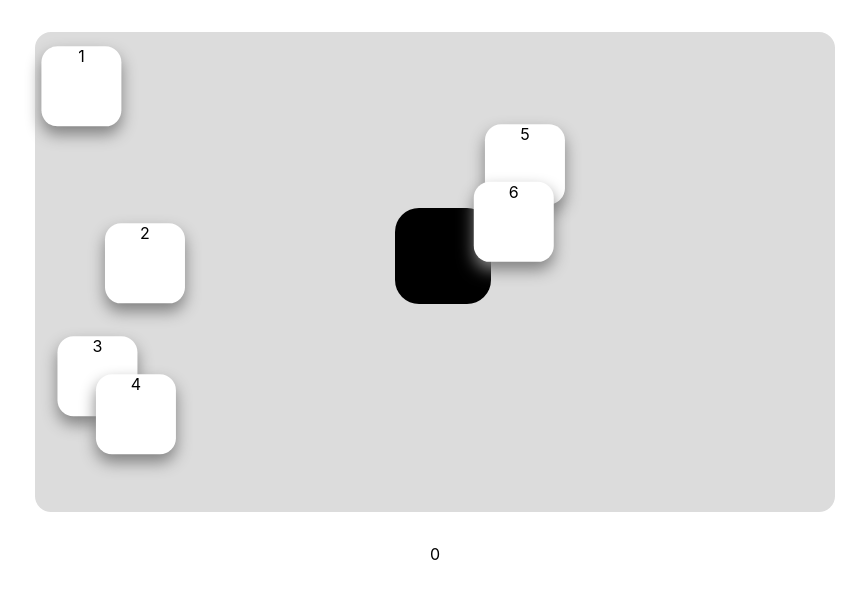
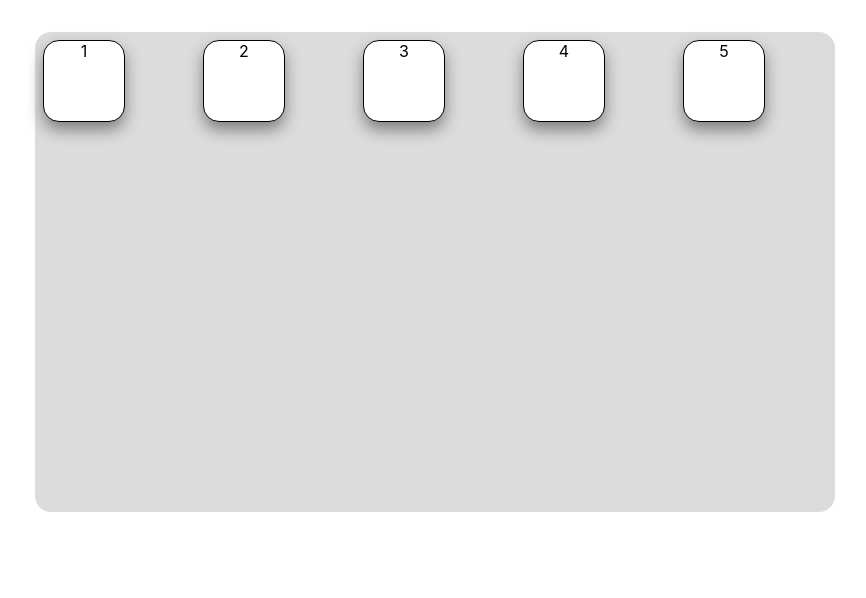
Before and after one commit to HENOZIWD/solitaire, a React (Create React App) app: page / in a window 1280 px wide. Shown: the top 598 px of the page, without its empty margins (205-1071 px from the left). Built offline with nearby package versions, Linux system fonts and the light colour scheme.

Commit message:
Add stacking card on cards

```diff
--- a/src/components/App.tsx
+++ b/src/components/App.tsx
@@ -9,70 +9,115 @@ export interface ICardPosition {
 
 const App = () => {
 
-  const getRandomArbitrary = (min: number, max: number) => {
-    return Math.random() * (max - min) + min;
-  }
-
   const baseFontSizeString = getComputedStyle(document.documentElement).getPropertyValue('font-size');
   const baseFontSize = +baseFontSizeString.slice(0, baseFontSizeString.indexOf('px'));
   const boardWidth = baseFontSize * 50;
   const boardHeight = baseFontSize * 30;
+  const cardWidth = baseFontSize * 5;
+  const cardHeight = baseFontSize * 5;
+  const gap = baseFontSize;
   const [cardPositions, setCardPositions] = useState<ICardPosition[]>([
-    { x: getRandomArbitrary(0, boardWidth - baseFontSize * 5), y: getRandomArbitrary(0, boardHeight - baseFontSize * 5) },
-    { x: getRandomArbitrary(0, boardWidth - baseFontSize * 5), y: getRandomArbitrary(0, boardHeight - baseFontSize * 5) },
-    { x: getRandomArbitrary(0, boardWidth - baseFontSize * 5), y: getRandomArbitrary(0, boardHeight - baseFontSize * 5) },
-    { x: getRandomArbitrary(0, boardWidth - baseFontSize * 5), y: getRandomArbitrary(0, boardHeight - baseFontSize * 5) },
-    { x: getRandomArbitrary(0, boardWidth - baseFontSize * 5), y: getRandomArbitrary(0, boardHeight - baseFontSize * 5) },
-    { x: getRandomArbitrary(0, boardWidth - baseFontSize * 5), y: getRandomArbitrary(0, boardHeight - baseFontSize * 5) },
+    { x: 0 + gap / 2, y: 0 + gap / 2 },
+    { x: 0 + gap / 2 + cardWidth * 2, y: 0 + gap / 2 },
+    { x: 0 + gap / 2 + cardWidth * 4, y: 0 + gap / 2 },
+    { x: 0 + gap / 2 + cardWidth * 6, y: 0 + gap / 2 },
+    { x: 0 + gap / 2 + cardWidth * 8, y: 0 + gap / 2 },
   ]);
-  const [stack, setStack] = useState<Array<number>>([0]);
+  const [realCardPositions, setRealCardPositions] = useState<ICardPosition[]>([
+    { x: 0 + gap / 2, y: 0 + gap / 2 },
+    { x: 0 + gap / 2 + cardWidth * 2, y: 0 + gap / 2 },
+    { x: 0 + gap / 2 + cardWidth * 4, y: 0 + gap / 2 },
+    { x: 0 + gap / 2 + cardWidth * 6, y: 0 + gap / 2 },
+    { x: 0 + gap / 2 + cardWidth * 8, y: 0 + gap / 2 },
+  ]);
+  // const [cardStacks, setCardStacks] = useState<number[][]>(Array.from({ length: 5 }, () => []));
 
-  const pushStack = (i: number) => {
-    if (stack[stack.length - 1] + 1 === i) {
-      const newStack = stack.slice();
-      newStack.push(i);
-      setStack(newStack);
+  // const stackCard = (i: number) => {
+
+  // }
+
+  const checkCardBoundary = (i: number, pos: ICardPosition) => {
+    let newPos = {...pos};
+    let isStacked = false;
+
+
+    for (let cardIdx = 0; cardIdx < i; cardIdx++) {
+      if (cardIdx !== i &&
+        cardPositions[cardIdx].x - gap < newPos.x &&
+        newPos.x < cardPositions[cardIdx].x + gap &&
+        cardPositions[cardIdx].y + baseFontSize * 3 / 2 - gap < newPos.y &&
+        newPos.y < cardPositions[cardIdx].y + baseFontSize * 3 / 2 + gap) {
+
+          newPos = { x: cardPositions[cardIdx].x, y: cardPositions[cardIdx].y + baseFontSize * 3 / 2};
+          isStacked = true;
+          break;
+      }
     }
+
+    return { isStacked: isStacked, newPos: newPos };
   }
 
-  const popStack = (i: number) => {
-    if (stack[stack.length - 1] === i) {
-      const newStack = stack.slice();
-      newStack.pop();
-      setStack(newStack);
+  const checkBoardBoundary = (i: number, pos: ICardPosition) => {
+    let newPos = {...pos};
+    if (newPos.x < 0 + gap) {
+      newPos.x = 0 + gap / 2;
     }
+    else if (boardWidth - cardWidth - gap < newPos.x) {
+      newPos.x = boardWidth - cardWidth - gap / 2;
+    }
+
+    if (newPos.y < 0 + gap) {
+      newPos.y = 0 + gap / 2;
+    }
+    else if (boardHeight - cardHeight - gap < newPos.y) {
+      newPos.y = boardHeight - cardHeight - gap / 2;
+    }
+
+    return newPos;
   }
 
-  const movePosition = (i: number, x: number, y: number) => {
+  const checkBoundary = (i: number, pos: ICardPosition) => {
+    let newPos = pos;
+
+    newPos = checkBoardBoundary(i, newPos);
+    newPos = checkCardBoundary(i, newPos).newPos;
+
+    return newPos;
+  }
+
+  const movePosition = (i: number, newPos: ICardPosition) => {
     const newCardPositions = cardPositions.slice();
-    newCardPositions[i] = { x: x, y: y };
+    newCardPositions[i] = checkBoundary(i, newPos);
     setCardPositions(newCardPositions);
+  }
+
+  const moveRealPosition = (i: number, newPos: ICardPosition) => {
+    const newRealCardPositions = realCardPositions.slice();
+    newRealCardPositions[i] = {...newPos};
+    setRealCardPositions(newRealCardPositions);
+    setCardPositions(newRealCardPositions);
   }
 
   return (
     <>
     <div className={styles.container}>
       <div className={styles.board}>
-        <div className={styles.cell} />
         {cardPositions.map((c, i) => (
           <Card
             key={i}
             cardIndex={i}
-            xPos={cardPositions[i].x}
-            yPos={cardPositions[i].y}
+            pos={cardPositions[i]}
+            realPos={realCardPositions[i]}
             boardWidth={boardWidth}
             boardHeight={boardHeight}
+            cardWidth={cardWidth}
+            cardHeight={cardHeight}
             movePosition={movePosition}
-            pushStack={pushStack}
-            popStack={popStack}
+            moveRealPosition={moveRealPosition}
+            checkCardBoundary={checkCardBoundary}
           />
         ))}
       </div>
-      {stack.map((num, index) => (
-        <div key={index}>
-          {num}
-        </div>
-      ))}
     </div>
     </>
   );
--- a/src/components/card.tsx
+++ b/src/components/card.tsx
@@ -1,35 +1,35 @@
 import React, { useEffect, useState } from 'react';
 import styles from '../styles/Card.module.css';
+import { ICardPosition } from './App';
 
 interface ICardProps {
   cardIndex: number;
-  xPos: number;
-  yPos: number;
+  pos: ICardPosition;
+  realPos: ICardPosition;
   boardWidth: number;
   boardHeight: number;
-  movePosition: (i: number, x: number, y: number) => void;
-  pushStack: (i: number) => void;
-  popStack: (i: number) => void;
+  cardWidth: number;
+  cardHeight: number;
+  movePosition: (i: number, newPos: ICardPosition) => void;
+  moveRealPosition: (i: number, newPos: ICardPosition) => void;
+  checkCardBoundary: (i: number, pos: ICardPosition) => { isStacked: boolean, newPos: ICardPosition }
 }
 
 const Card = (props: ICardProps) => {
 
-  const baseFontSizeString = getComputedStyle(document.documentElement).getPropertyValue('font-size');
-  const baseFontSize = +baseFontSizeString.slice(0, baseFontSizeString.indexOf('px'));
-  const cardWidth = baseFontSize * 5;
-  const cardHeight = baseFontSize * 5;
-  const gap = baseFontSize * 2;
-
   const [clicked, setClicked] = useState<boolean>(false);
 
   useEffect(() => {
-    if (!clicked && props.xPos === baseFontSize * 23 && props.yPos === baseFontSize * 11.5) {
-      props.pushStack(props.cardIndex + 1);
+    if (!clicked) {
+      const moveResult = props.checkCardBoundary(props.cardIndex, props.pos);
+      if (moveResult.isStacked) {
+        props.moveRealPosition(props.cardIndex, moveResult.newPos);
+      }
+      else {
+        props.movePosition(props.cardIndex, props.realPos);
+      }
     }
-    else if (!clicked && !(props.xPos === baseFontSize * 23 && props.yPos === baseFontSize * 11.5)){
-      props.popStack(props.cardIndex + 1);
-    }
-  }, [clicked]);
+  }, [clicked])
 
   const mouseDown = (clickEvent: React.MouseEvent<HTMLDivElement>) => {
     clickEvent.preventDefault();
@@ -38,30 +38,7 @@ const Card = (props: ICardProps) => {
       const deltaX = moveEvent.clientX - clickEvent.clientX;
       const deltaY = moveEvent.clientY - clickEvent.clientY;
 
-      let nextX = props.xPos + deltaX;
-      let nextY = props.yPos + deltaY;
-
-      if (nextX < 0 + gap) {
-        nextX = 0 + gap / 4;
-      }
-      if (props.boardWidth - cardWidth - gap < nextX) {
-        nextX = props.boardWidth - cardWidth - gap / 4;
-      }
-
-      if (nextY < 0 + gap) {
-        nextY = 0 + gap / 4;
-      }
-      if (props.boardHeight - cardHeight - gap < nextY) {
-        nextY = props.boardHeight - cardHeight - gap / 4;
-      }
-
-      if (baseFontSize * 22.5 - gap / 2 < nextX && nextX < baseFontSize * 22.5 + gap &&
-          baseFontSize * 11 - gap / 2 < nextY && nextY < baseFontSize * 11 + gap) {
-        nextX = baseFontSize * 23;
-        nextY = baseFontSize * 11.5;
-      }
-
-      props.movePosition(props.cardIndex, nextX, nextY);
+      props.movePosition(props.cardIndex,{ x: props.pos.x + deltaX, y: props.pos.y + deltaY });
     }
 
     const mouseUp = () => {
@@ -80,9 +57,9 @@ const Card = (props: ICardProps) => {
       className={styles.card}
       onMouseDown={mouseDown}
       style={{
-        transform: `translateX(${props.xPos}px) translateY(${props.yPos}px) scale(${clicked ? 0.9 : 1})`,
-        width: `${cardWidth}px`,
-        height: `${cardHeight}px`,
+        transform: `translateX(${props.pos.x}px) translateY(${props.pos.y}px) scale(${clicked ? 0.9 : 1})`,
+        width: `${props.cardWidth}px`,
+        height: `${props.cardHeight}px`,
       }}
     >
       {props.cardIndex + 1}
--- a/src/styles/Card.module.css
+++ b/src/styles/Card.module.css
@@ -6,6 +6,7 @@
   box-shadow: 0px 0.5rem 1rem gray;
   user-select: none;
   cursor: grab;
+  border: 1px solid black;
 }
 
 .card:active {
```
